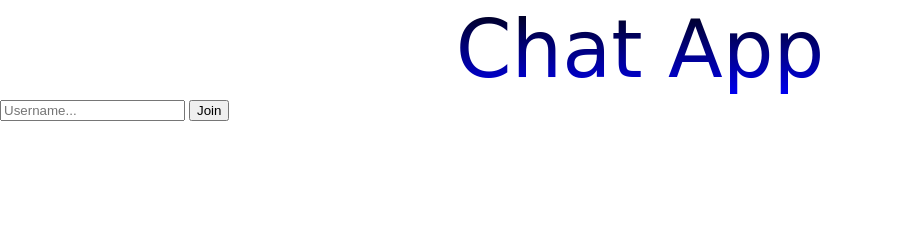
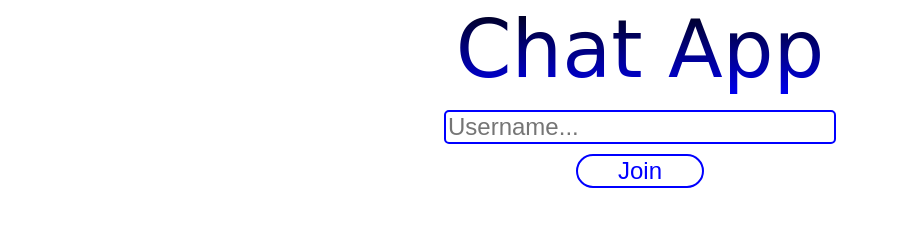
Before and after one commit to shrimp16/Chat-App, a plain HTML site: page client-ui/index.html in a window 1280 px wide. Shown: the whole page, without its empty margins (0-899 px from the left). Drawn offline with Linux system fonts and the light colour scheme; a web font is replaced by a local one.

Commit message:
Finished the UI for the home page

```diff
--- /dev/null
+++ b/client-ui/styles/pages/_home.scss
@@ -0,0 +1,33 @@
+.home {
+    display: flex;
+    flex-direction: column;
+}
+
+.join-input {
+    outline: none;
+    margin: auto;
+    margin-bottom: 10px;
+    margin-top: 10px;
+    font-size: 1.5rem;
+    width: 30%;
+    border: 2px blue solid;
+    border-radius: 5px;
+}
+
+.join-button {
+    margin: auto;
+    width: 10%;
+    font-size: 1.5rem;
+    border: 2px blue solid;
+    border-radius: 25px;
+    background-color: white;
+    color: blue;
+    cursor: pointer;
+    transition: 1s;
+
+    &:hover {
+        box-shadow: inset 0px 80px 0px blue;
+        color: white;
+    }
+
+}
--- a/client-ui/styles/pages/_index.scss
+++ b/client-ui/styles/pages/_index.scss
@@ -0,0 +1 @@
+@forward './home';
```
Also changed, not shown: client-ui/styles/main.css, 1 other file.
